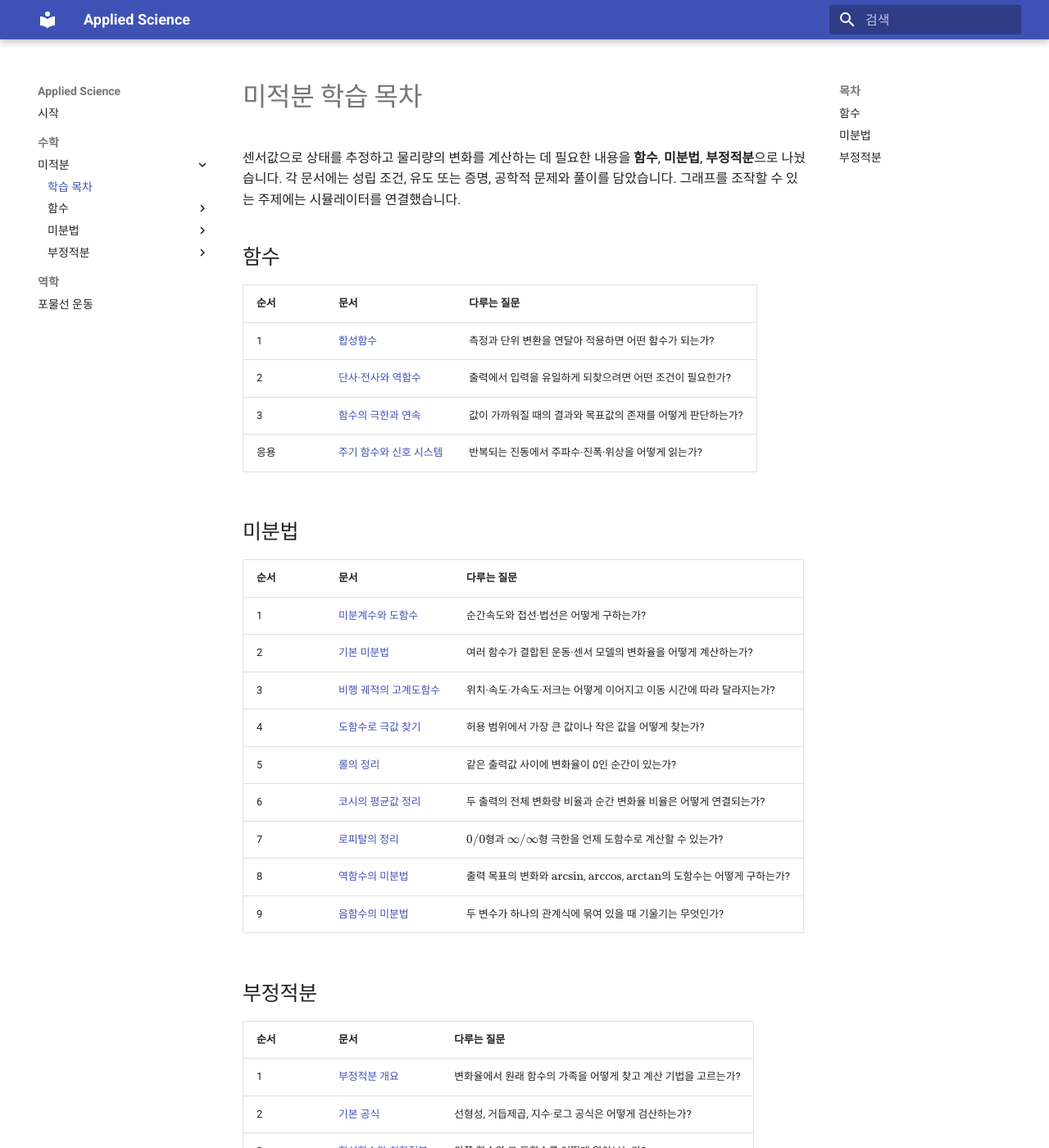
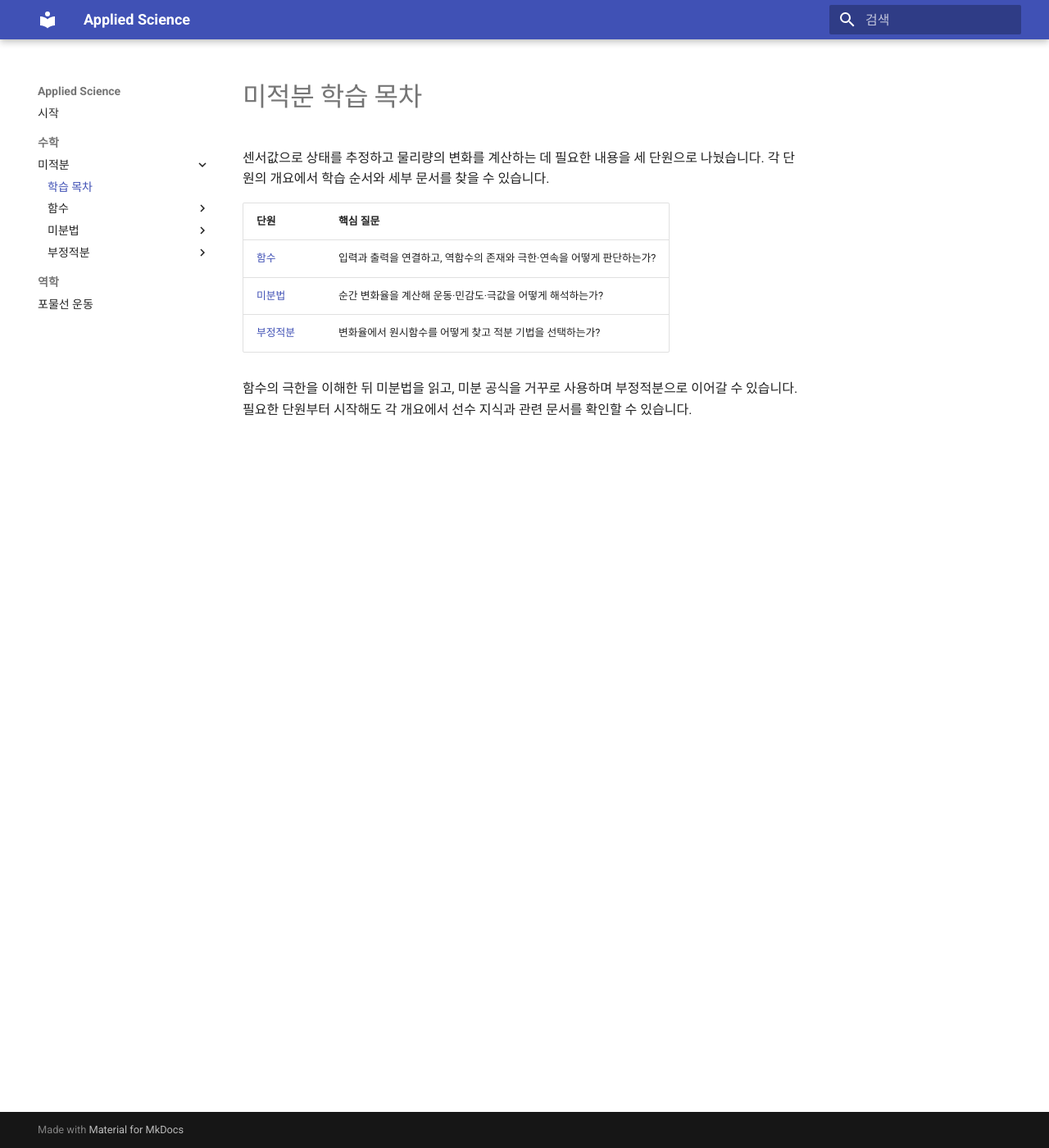
Before and after one commit to koosco/applied-science, an MkDocs documentation site: the page built from docs/mathematics/calculus/index.md, in a window 1280 px wide and 1400 px high. Shown: the whole window at 82% size. Built offline with MkDocs 1.6.1 and Material for MkDocs 9.7.7, drawn with Linux system fonts in a browser that asks for light colours; some of the changed text lies outside the part shown.

Commit message:
Add overview pages for calculus chapters

```diff
--- a/docs/mathematics/calculus/index.md
+++ b/docs/mathematics/calculus/index.md
@@ -1,40 +1,11 @@
 # 미적분 학습 목차
 
-센서값으로 상태를 추정하고 물리량의 변화를 계산하는 데 필요한 내용을 **함수**, **미분법**, **부정적분**으로 나눴습니다. 각 문서에는 성립 조건, 유도 또는 증명, 공학적 문제와 풀이를 담았습니다. 그래프를 조작할 수 있는 주제에는 시뮬레이터를 연결했습니다.
+센서값으로 상태를 추정하고 물리량의 변화를 계산하는 데 필요한 내용을 세 단원으로 나눴습니다. 각 단원의 개요에서 학습 순서와 세부 문서를 찾을 수 있습니다.
 
-## 함수
+| 단원 | 핵심 질문 |
+| --- | --- |
+| [함수](functions/index.md) | 입력과 출력을 연결하고, 역함수의 존재와 극한·연속을 어떻게 판단하는가? |
+| [미분법](differentiation/index.md) | 순간 변화율을 계산해 운동·민감도·극값을 어떻게 해석하는가? |
+| [부정적분](indefinite-integrals/index.md) | 변화율에서 원시함수를 어떻게 찾고 적분 기법을 선택하는가? |
 
-| 순서 | 문서 | 다루는 질문 |
-| --- | --- | --- |
-| 1 | [합성함수](functions/composition.md) | 측정과 단위 변환을 연달아 적용하면 어떤 함수가 되는가? |
-| 2 | [단사·전사와 역함수](functions/inverse-functions.md) | 출력에서 입력을 유일하게 되찾으려면 어떤 조건이 필요한가? |
-| 3 | [함수의 극한과 연속](functions/limits-and-continuity.md) | 값이 가까워질 때의 결과와 목표값의 존재를 어떻게 판단하는가? |
-| 응용 | [주기 함수와 신호 시스템](functions/periodic-signals.md) | 반복되는 진동에서 주파수·진폭·위상을 어떻게 읽는가? |
-
-## 미분법
-
-| 순서 | 문서 | 다루는 질문 |
-| --- | --- | --- |
-| 1 | [미분계수와 도함수](differentiation/derivatives-and-tangents.md) | 순간속도와 접선·법선은 어떻게 구하는가? |
-| 2 | [기본 미분법](differentiation/basic-rules.md) | 여러 함수가 결합된 운동·센서 모델의 변화율을 어떻게 계산하는가? |
-| 3 | [비행 궤적의 고계도함수](differentiation/trajectory-derivatives.md) | 위치·속도·가속도·저크는 어떻게 이어지고 이동 시간에 따라 달라지는가? |
-| 4 | [도함수로 극값 찾기](differentiation/extrema.md) | 허용 범위에서 가장 큰 값이나 작은 값을 어떻게 찾는가? |
-| 5 | [롤의 정리](differentiation/theorems/rolle.md) | 같은 출력값 사이에 변화율이 0인 순간이 있는가? |
-| 6 | [코시의 평균값 정리](differentiation/theorems/cauchy-mean-value.md) | 두 출력의 전체 변화량 비율과 순간 변화율 비율은 어떻게 연결되는가? |
-| 7 | [로피탈의 정리](differentiation/theorems/lhopital.md) | $0/0$형과 $\infty/\infty$형 극한을 언제 도함수로 계산할 수 있는가? |
-| 8 | [역함수의 미분법](differentiation/inverse-function-derivatives.md) | 출력 목표의 변화와 $\arcsin$, $\arccos$, $\arctan$의 도함수는 어떻게 구하는가? |
-| 9 | [음함수의 미분법](differentiation/implicit-differentiation.md) | 두 변수가 하나의 관계식에 묶여 있을 때 기울기는 무엇인가? |
-
-## 부정적분
-
-| 순서 | 문서 | 다루는 질문 |
-| --- | --- | --- |
-| 1 | [부정적분 개요](indefinite-integrals/index.md) | 변화율에서 원래 함수의 가족을 어떻게 찾고 계산 기법을 고르는가? |
-| 2 | [기본 공식](indefinite-integrals/basic-rules.md) | 선형성, 거듭제곱, 지수·로그 공식은 어떻게 검산하는가? |
-| 3 | [합성함수와 치환적분](indefinite-integrals/substitution.md) | 안쪽 함수와 그 도함수를 어떻게 알아보는가? |
-| 4 | [삼각함수 적분](indefinite-integrals/trigonometric-integrals.md) | 주기 함수의 거듭제곱과 곱을 어떻게 바꾸는가? |
-| 5 | [부분적분](indefinite-integrals/integration-by-parts.md) | 곱의 미분법을 어떻게 거꾸로 적용하는가? |
-| 6 | [유리함수와 부분분수](indefinite-integrals/partial-fractions.md) | 다항식의 비를 어떤 기본형으로 분해하는가? |
-| 7 | [삼각치환](indefinite-integrals/trigonometric-substitution.md) | 이차식의 제곱근을 어떻게 단순한 삼각함수로 바꾸는가? |
-
-함수의 합성·역함수와 기본 미분법을 먼저 읽으면 적분 공식을 유도하고 검산하기 쉽습니다. 부정적분 문서는 원시함수를 구하는 데 집중하며, 필요한 주제만 골라 읽어도 적용 조건과 계산 과정을 확인할 수 있습니다.
+함수의 극한을 이해한 뒤 미분법을 읽고, 미분 공식을 거꾸로 사용하며 부정적분으로 이어갈 수 있습니다. 필요한 단원부터 시작해도 각 개요에서 선수 지식과 관련 문서를 확인할 수 있습니다.
--- a/mkdocs.yml
+++ b/mkdocs.yml
@@ -13,11 +13,13 @@ nav:
       - 미적분:
           - 학습 목차: mathematics/calculus/index.md
           - 함수:
+              - 개요와 학습 순서: mathematics/calculus/functions/index.md
               - 합성함수: mathematics/calculus/functions/composition.md
               - 단사·전사와 역함수: mathematics/calculus/functions/inverse-functions.md
               - 함수의 극한과 연속: mathematics/calculus/functions/limits-and-continuity.md
               - 주기 함수와 신호 시스템: mathematics/calculus/functions/periodic-signals.md
           - 미분법:
+              - 개요와 학습 순서: mathematics/calculus/differentiation/index.md
               - 미분계수와 도함수: mathematics/calculus/differentiation/derivatives-and-tangents.md
               - 기본 미분법: mathematics/calculus/differentiation/basic-rules.md
               - 비행 궤적의 고계도함수: mathematics/calculus/differentiation/trajectory-derivatives.md
```
Also changed, not shown: README.md (+2 -0 lines), docs/convention/repository.md (+6 -0 lines), docs/mathematics/calculus/differentiation/index.md (added, +17 -0 lines), docs/mathematics/calculus/functions/index.md (added, +12 -0 lines).
